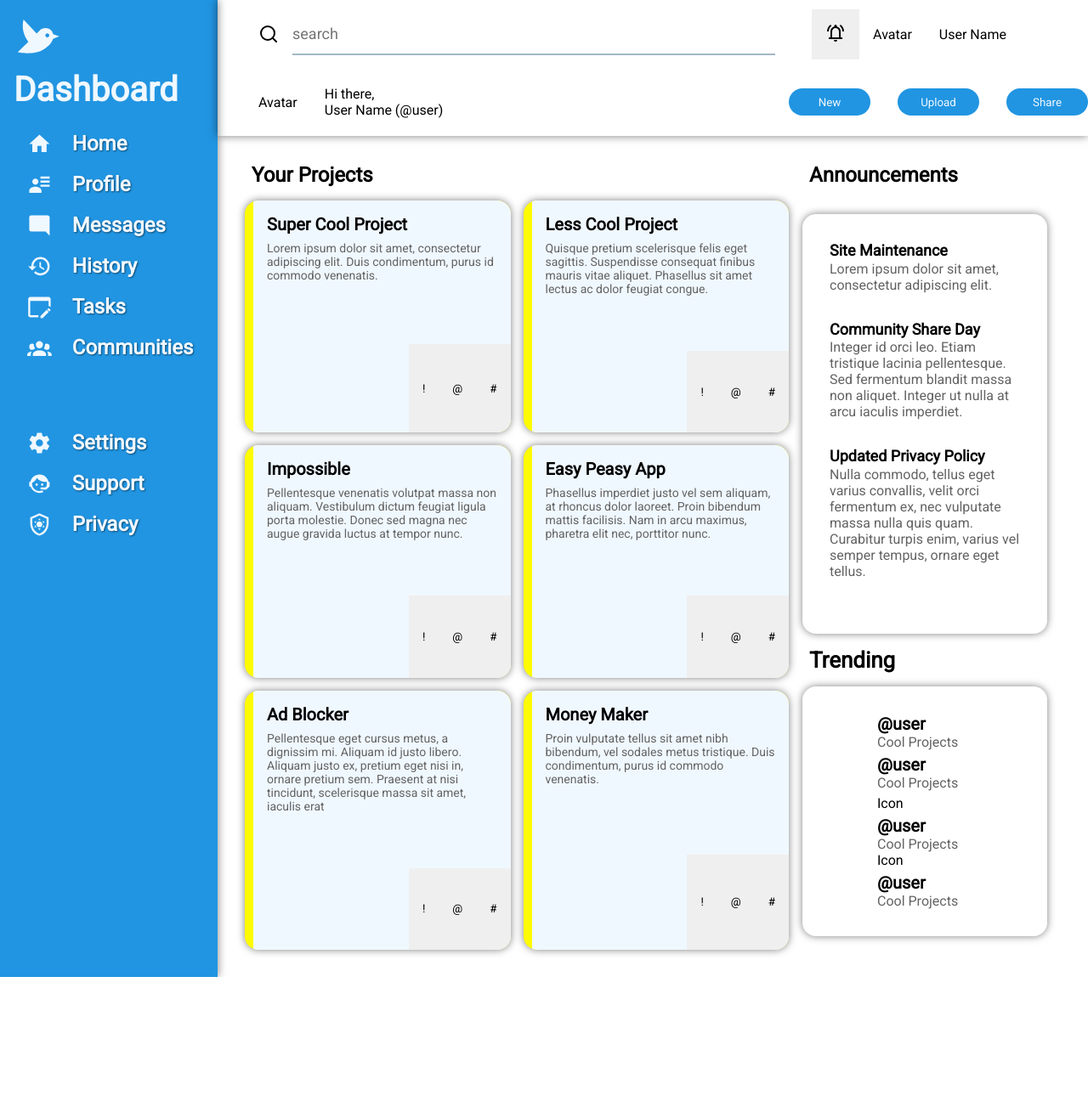
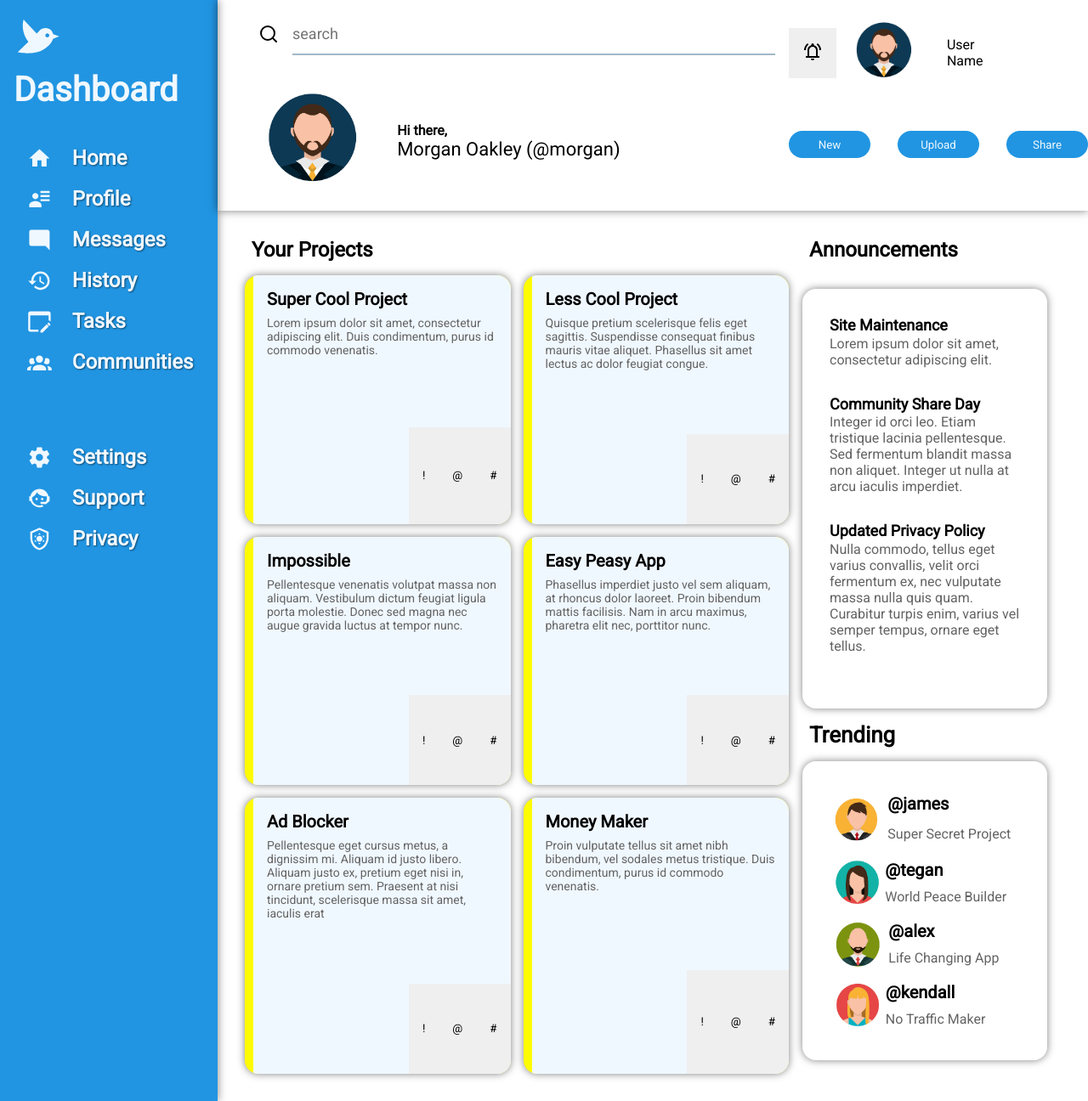
Before and after one commit to Jared588/admin-dashboard, a plain HTML site: page index.html in a window 1280 px wide. Shown: the whole page at 85% size. Before the commit the page ends 1150 px from the top, so only its background shows below. Drawn offline with Linux system fonts and the light colour scheme.

Commit message:
Add respective avatar images

```diff
--- a/index.html
+++ b/index.html
@@ -29,17 +29,17 @@
             </div>
             <div class="user">
                 <button class="notification-bell"><img src="icons/notification-bell.svg" alt="little bell icon"></button>
-                <div class="icon">Avatar</div>
+                <div><img id="avatar" src="images/Avatar1.jpg" alt="man with a beard"></div>
                 <p>User Name</p>
             </div>
             <div class="user-2">
-                <div class="icon">Avatar</div>
+                <div><img id="avatar" style="height: 8rem; margin-top: -2.5rem;" src="images/Avatar1.jpg" alt="man with a beard"></div>
                 <div>
-                    <p>Hi there, </p>
-                    <p>User Name (@user)</p>
+                    <p style="font-weight: bold; margin-top: -2.5rem;">Hi there, </p>
+                    <p style="font-size: 22px;">Morgan Oakley (@morgan)</p>
                 </div>
             </div>
-            <div class="header-buttons">
+            <div class="header-buttons" style="margin-top: -2rem;">
                 <button>New</button>
                 <button>Upload</button>
                 <button>Share</button>
@@ -134,24 +134,24 @@
                 <h1 id="trending-header">Trending</h1>
                 <div class="trending-container">
                     <div class="user-container">
-                        <img class="icon"></img>
-                        <h1>@user</h1>
-                        <p>Cool Projects</p>
+                        <img id="trending-avatar" style="height: 4.5rem; margin-left: -0.2rem;" src="images/Avatar3.jpg" alt="man with brown hair">
+                        <h1>@james</h1>
+                        <p>Super Secret Project</p>
                     </div>
                     <div class="user-container">
-                        <img class="icon"></img>
-                        <h1>@user</h1>
-                        <p>Cool Projects</p>
+                        <img id="trending-avatar" src="images/Avatar2.jpg" alt="woman with brown hair">
+                        <h1>@tegan</h1>
+                        <p>World Peace Builder</p>
                     </div>
                     <div class="user-container">
-                        <img class="icon">Icon</img>
-                        <h1>@user</h1>
-                        <p>Cool Projects</p>
+                        <img id="trending-avatar" style="margin-left: -0.15rem;" src="images/Avatar4.jpg" alt="bald man with beard">
+                        <h1>@alex</h1>
+                        <p>Life Changing App</p>
                     </div>
                     <div class="user-container">
-                        <img class="icon">Icon</img>
-                        <h1>@user</h1>
-                        <p>Cool Projects</p>
+                        <img id="trending-avatar" src="images/Avatar5.jpg" alt="blonde woman">
+                        <h1>@kendall</h1>
+                        <p>No Traffic Maker</p>
                     </div>
                 </div>
             </div>
--- a/styles.css
+++ b/styles.css
@@ -70,6 +70,14 @@
 #main-icon {
     fill: var(--text-color);
     height: 3.5rem;
+}
+
+#avatar {
+    height: 5rem;
+}
+
+#trending-avatar {
+    height: 4rem;
 }
 
 .header {
@@ -241,6 +249,7 @@
 
 .trending-container {
     display: grid;
+    gap: 8px;
 }
 
 #trending-header {
@@ -252,6 +261,7 @@
     display: grid;
     grid-template-columns: 1fr 3fr;
     grid-template-rows: 1fr 1fr;
+    align-items: center;
 }
 
 .user-container > img {
```
Also changed, not shown: images/Avatar1.jpg (added), images/Avatar2.jpg (added), images/Avatar3.jpg (added), images/Avatar4.jpg (added), images/Avatar5.jpg (added), 1 other file.
